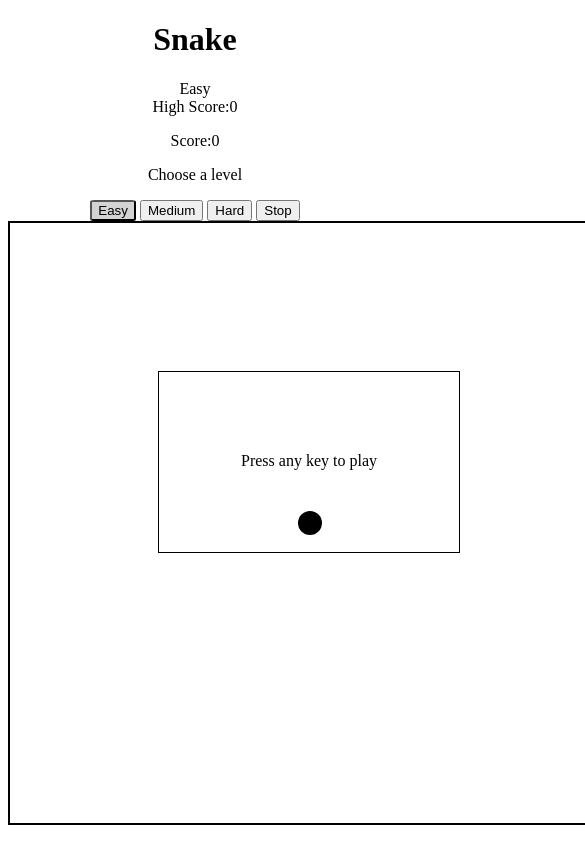
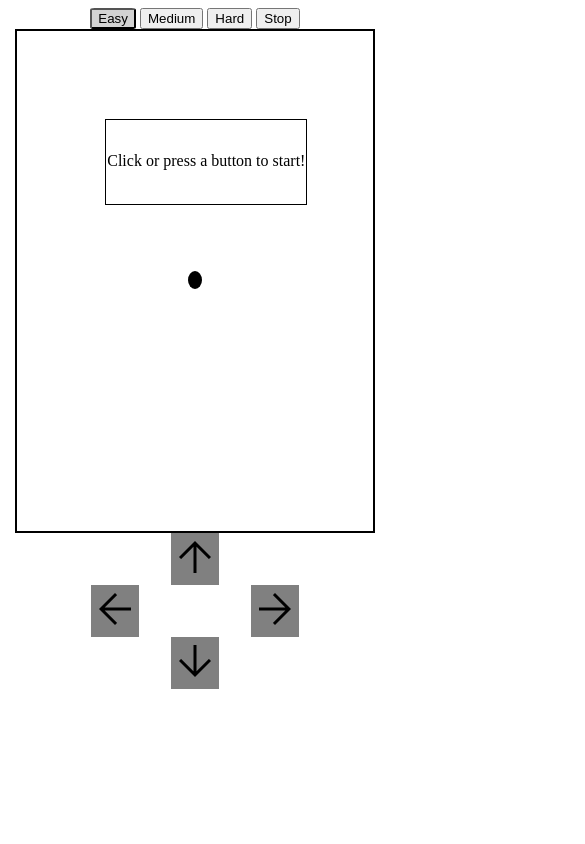
Before and after one commit to Daniellescipio/snake, a plain HTML site: page index.html in a window 390 px wide. Shown: the top 844 px of the page, 585 px wide, since content can reach past the window. Drawn offline with nearby package versions, Linux system fonts and the light colour scheme.

Commit message:
mobile ready

```diff
--- a/index.html
+++ b/index.html
@@ -5,22 +5,48 @@
     <meta name="viewport" content="width=device-width, initial-scale=1.0">
     <title>Document</title>
     <link rel="stylesheet" href="style.css">
+    <link rel="stylesheet" href="https://fonts.googleapis.com/css2?family=Material+Symbols+Outlined:opsz,wght,FILL,GRAD@24,400,0,0" />
 </head>
 <body>
-    <h1>Snake</h1>
-    <p><span id="hardness">Easy</span><br>High Score:<span id = "highScore"></span></p>
-    <p id = "score">Score:<span></span></p>
-    <p>Choose a level</p>
+    <div class = "extras">
+        <h1>Snake</h1>
+        <p><span id="hardness">Easy</span><br>High Score:<span id = "highScore"></span></p>
+        <p id = "score">Score:<span></span></p>
+        <p>Choose a level</p>
+        <div id = "timerBox">
+            <p>How many point can you get in <br><span id="timer">90 </span><br>seconds</p>
+        </div>
+
+    </div>
     <button id = "easy" class = "selected">Easy</button>
     <button id = "medium">Medium</button>
     <button id = "hard">Hard</button>
-    <div id = "timerBox">
-        <p>How many point can you get in <br><span id="timer">90 </span><br>seconds</p>
-    </div>
     <button id = "stop">Stop</button>
-
     <div id="gameboard" class="easy">
             <p id = "dialogeBox"><span>Press any key to play</span></p>
+    </div>
+    <div id="mobileControls">
+        <div class = "arrow">
+            <span id="up" class="material-symbols-outlined">
+                arrow_upward
+            </span>
+        </div>
+        <div id = "right" class = "arrow">
+            <span class="material-symbols-outlined">
+                arrow_forward
+            </span>
+
+        </div>
+        <div id="down" class = "arrow">
+            <span class="material-symbols-outlined">
+                arrow_downward
+            </span>
+        </div>
+        <div id = "left" class = "arrow">
+            <span class="material-symbols-outlined">
+                arrow_back
+            </span>
+        </div>
     </div>
 
     <script src="main.js"></script>
--- a/main.js
+++ b/main.js
@@ -1,9 +1,12 @@
 //variables
 //bring in stuff from html
 //gameboard
+const body = document.getElementsByTagName("body")
+const screenType = screen.orientation.type === "landscape-primary" && screen.orientation.angle < 1 ? "desktop" : "mobile"
 const gameBoard = document.getElementById("gameboard")
 //dialoge box, displays instructions for playing, starting a newgame, and score info
 const dialogeBox = document.getElementById("dialogeBox")
+dialogeBox.textContent = screenType === "mobile" ? "Tap outside this box to start!" : "Click or press a button to start!"
 //placeholder for scores
 const scoreText = document.getElementById("score")
 const highScoreText = document.getElementById("highScore")
@@ -11,6 +14,16 @@ const highScoreText = document.getElementById("highScore")
 const easyButton = document.getElementById("easy")
 const medButton = document.getElementById("medium")
 const hardButton = document.getElementById("hard")
+
+
+//simulate keyboard events on click for phone play
+const upArrow = document.getElementById("up")
+const downArrow = document.getElementById("down")
+const leftArrow = document.getElementById("left")
+const rightArrow = document.getElementById("right")
+const mobileControls = [upArrow, rightArrow, downArrow, leftArrow]
+
+
 // //timer for easy level
 // const timer = document.getElementById("timer")
 // const timerBox = document.getElementById("timerBox")
@@ -57,6 +70,7 @@ for(let i=0; i<625; i++){
     gameSquares.push(newSquare)
 }
 
+
 //events and functions
 //You can't die, how many points can you get in 60 seconds
 const easyGame = ()=>{
@@ -102,14 +116,26 @@ const hardGame = ()=>{
 }
 hardButton.addEventListener("click", hardGame)
 
+
 //adds keyboard event, appropriate dialoge, and resets score if necessary
+
 const startGame = ()=>{
-    dialogeBox.innerHTML = `Press the arrow keys to start`
+    console.log("?")
+    dialogeBox.innerHTML = screenType === "desktop" ? `Press the arrow keys to start` : `Press the arrows below to start`
     newGame=true
     //any key can activate a game (start game function) ...
     document.removeEventListener("keydown", startGame)
     //but only arrow keys can be used to play (keyboard functions)
-    document.addEventListener("keydown", keyBoardEvents)
+    if(screenType === "mobile"){
+        mobileControls.forEach(control=>control.removeEventListener("click", startGame))
+        upArrow.addEventListener("click", ()=>{keyBoardEvents({key:"ArrowUp"})})
+        downArrow.addEventListener("click", ()=>{keyBoardEvents({key:"ArrowDown"})})
+        leftArrow.addEventListener("click", ()=>{keyBoardEvents({key:"ArrowLeft"})})
+        rightArrow.addEventListener("click", ()=>{keyBoardEvents({key:"ArrowRight"})})
+    }else{
+        document.addEventListener("keydown", keyBoardEvents)
+    }
+
     //reset score
     scoreText.children[0].textContent = 0
 }
@@ -185,6 +211,7 @@ const newSnakePiece = (place)=>{
     snakePiece.classList.add("snake")
     //if it's the snakes head, assign it the appropriate id...
     snakePiece.setAttribute("id", snake.length === 0 && "head")
+    snakePiece.setAttribute("place", place)
     //append snake to gameboard
     gameSquares[place].append(snakePiece)
     //push it into our snake array
@@ -194,7 +221,7 @@ const newSnakePiece = (place)=>{
 newSnakePiece(312)
 
 //addes events to arrow keys and nothing else
-const keyBoardEvents = async (e)=>{
+const keyBoardEvents =  (e)=>{
     //closes any boxes that might be open from a new game or pressing the wrong button
     dialogeBox.style.display="none"
     //the slither function to move the snake will be called with the direction of the arrow key pressed
@@ -359,4 +386,10 @@ const slither = async (direction) => {
 }
 
 //add keyBoard events so the player can start the game with arrow keys.
-document.addEventListener("keydown", startGame)
+console.log(screenType)
+if(screenType ===  "mobile"){
+    console.log("here")
+    mobileControls.forEach(control=>control.addEventListener("click", startGame))
+}else{
+    document.addEventListener("keydown", startGame)
+}
--- a/style.css
+++ b/style.css
@@ -62,3 +62,51 @@ body{
 #timer{
     font-size: 50px;
 }
+
+@media screen and (max-width: 992px) {
+    body{
+        touch-action: manipulation;
+    }
+   #gameboard{
+    width: 95%;
+    height: 500px;
+   }
+   #dialogeBox{
+    width: 200px;
+    margin: 5.5em;
+    padding: 2rem 0;
+   }
+   .extras{
+    display: none;
+   }
+   .snake{
+    width: 100%;
+    height: 1.15em;
+   }
+   #mobileControls{
+    width: fit-content;
+    margin: auto;
+   }
+   .arrow{
+    position: relative;
+    background: grey;
+    width: fit-content;
+   }
+   .arrow>span{
+    font-size: 3em;
+   }
+   #up{
+
+   }
+   #down{
+
+   }
+   #left{
+    bottom: 6.5em;
+    right: 5em;
+   }
+   #right{
+    bottom: 0em;
+    left: 5em;
+   }
+}
```
